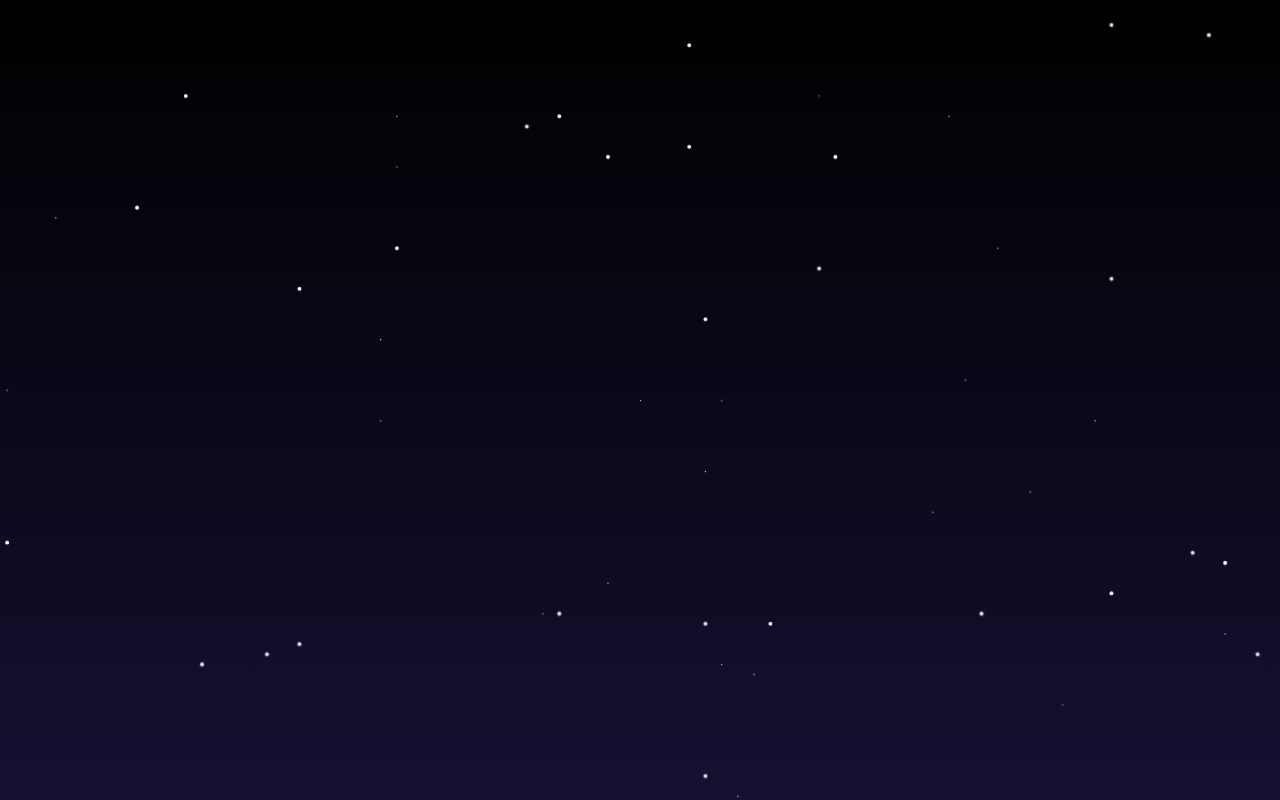
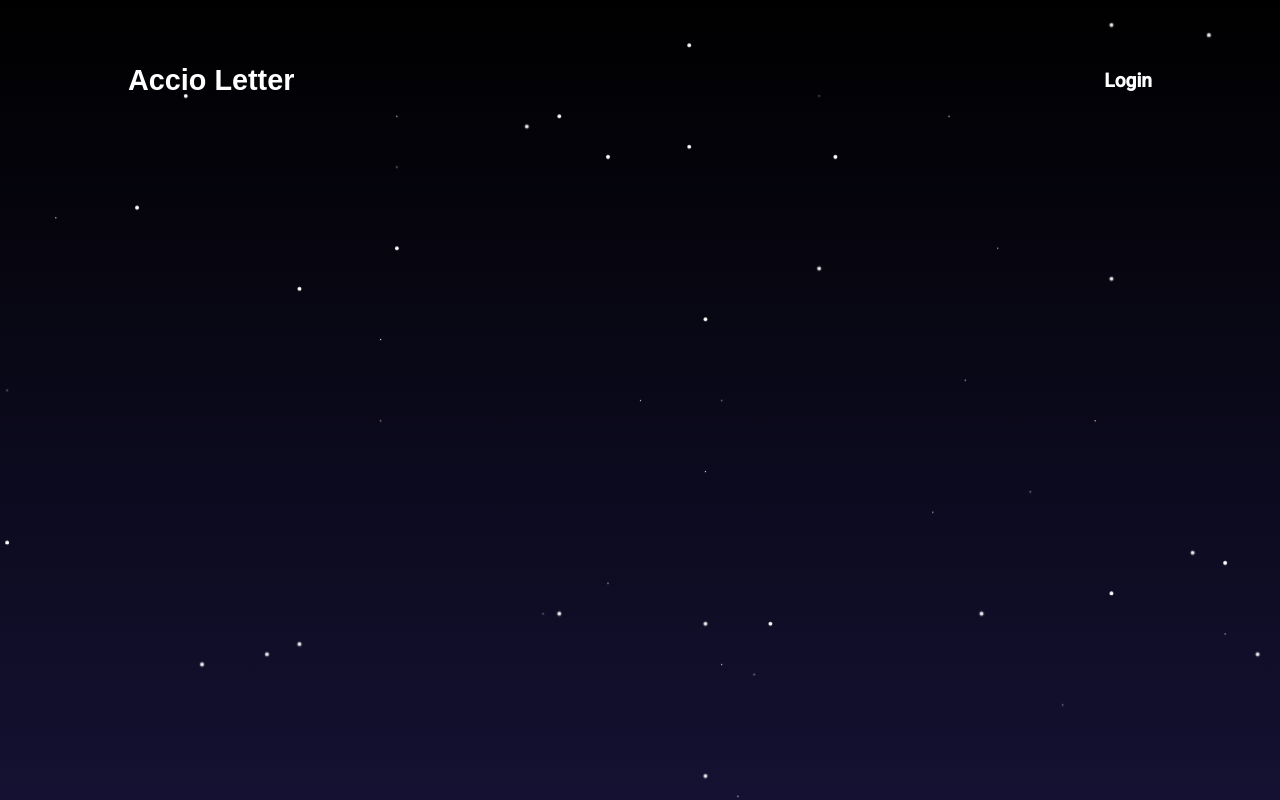
Before and after one commit to LeonardoCardosoDev/Accio, a plain HTML site: page index.html in a window 1280 px wide. Drawn offline with Linux system fonts and the light colour scheme; a web font is replaced by a local one.

Commit message:
Nav Bar feita

```diff
--- a/css/style.css
+++ b/css/style.css
@@ -1,5 +1,8 @@
+/*Imports*/
 @import "star.css";
-
+@import url('http://fonts.cdnfonts.com/css/harry-potter');
+@import url('https://fonts.googleapis.com/css2?family=Roboto:wght@500&display=swap');
+/*Resetando Padrões*/
 * {
     margin: 0;
     padding: 0;
@@ -8,3 +11,31 @@
     box-sizing: border-box;
     color: inherit;
 }
+/*NavBar*/
+header{
+    height: 20%;
+    width: 100%;
+    display: flex;
+    justify-content: center;
+    align-items: center;
+}
+nav{
+
+    width: 80%;
+    display: flex;
+    color: #fff;
+    justify-content: space-between;
+    align-items: center;
+}
+
+.logo{
+    font-family: 'Harry Potter', sans-serif;
+    font-size: 1.5vw;
+}
+
+.buttonLogin{
+    font-family: 'Roboto',sans-serif;
+    font-weight: bold 700;
+    font-size: 1vw;
+}
+/*Letter*/
--- a/index.html
+++ b/index.html
@@ -4,12 +4,23 @@
     <meta charset="UTF-8" />
     <meta http-equiv="X-UA-Compatible" content="IE=edge" />
     <meta name="viewport" content="width=device-width, initial-scale=1.0" />
-    <title>Document</title>
+    <title>Accio</title>
     <link rel="stylesheet" href="css/style.css" />
   </head>
   <body>
     <section class="container">
       <div class="main"></div>
+      <header>
+        <nav>
+          <div class="logo"><h2>Accio Letter</h2></div>
+          <div class="buttonLogin"><h2>Login</h2></div>
+        </nav>
+      </header>
+      <div class="containerLetter">
+        <div class="Letter">
+          <img src="" alt="" />
+        </div>
+      </div>
     </section>
   </body>
 </html>
```
Also changed, not shown: assets/img_carta.svg (added).
